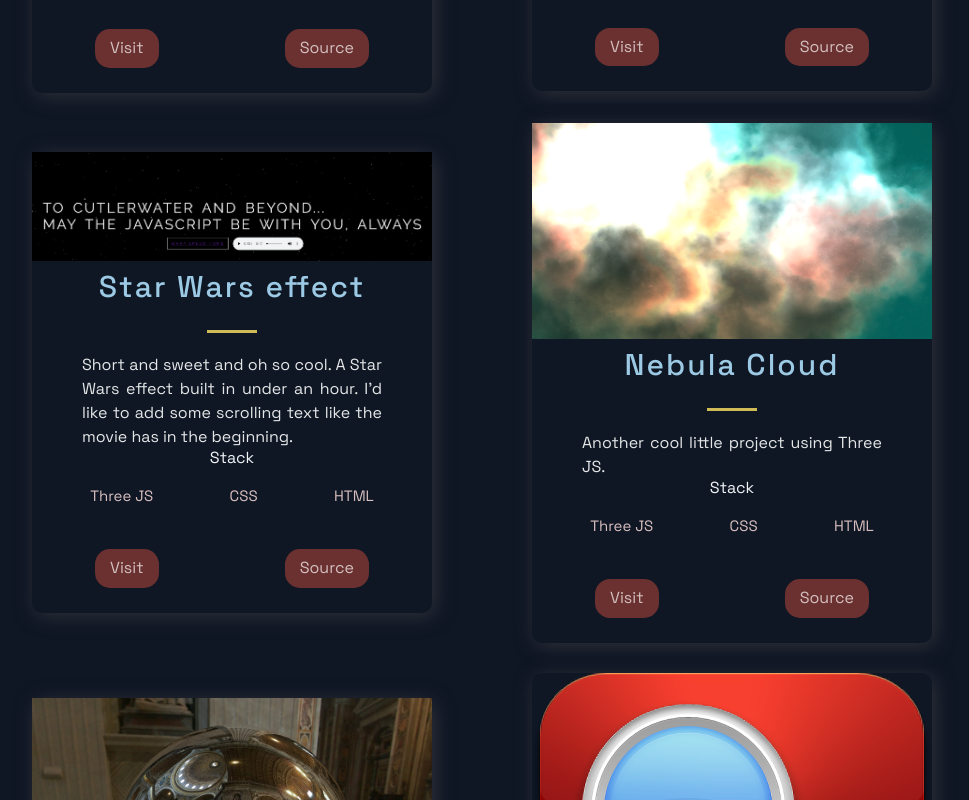
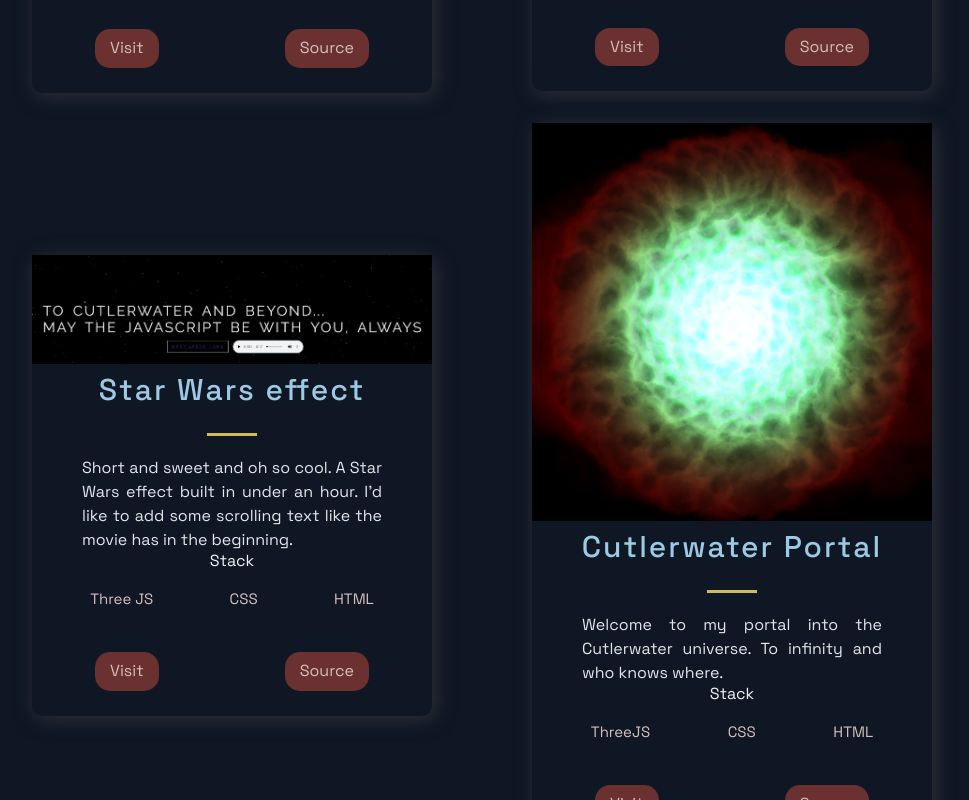
Before and after one commit to cutlerwater/MyPortfolio, a Next.js app: page / in a window 1280 px wide. Shown: the part 1980-2780 px from the top of the page, without its empty margins (158-1127 px from the left). Built offline with nearby package versions, Linux system fonts and the light colour scheme.

Commit message:
Add files via upload

```diff
--- a/src/constants/constants.js
+++ b/src/constants/constants.js
@@ -24,6 +24,15 @@ export const projects = [
       tags: [ 'Three JS', ,'CSS', 'HTML'],
     source: 'https://github.com/cutlerwater/starwars',
     visit: 'https://cutlerwater-starwarseffect.netlify.app/',
+    id: 0,
+  },
+  {
+    title: 'Cutlerwater Portal',
+    description: "Welcome to my portal into the Cutlerwater universe.  To infinity and who knows where.",
+      image: '/images/portal.png',
+      tags: [ 'ThreeJS', 'CSS', 'HTML'],
+    source: 'https://github.com/cutlerwater/thanosportal',
+    visit: 'https://cutlerwater-portal.netlify.app/',
     id: 0,
   },
   {
```
